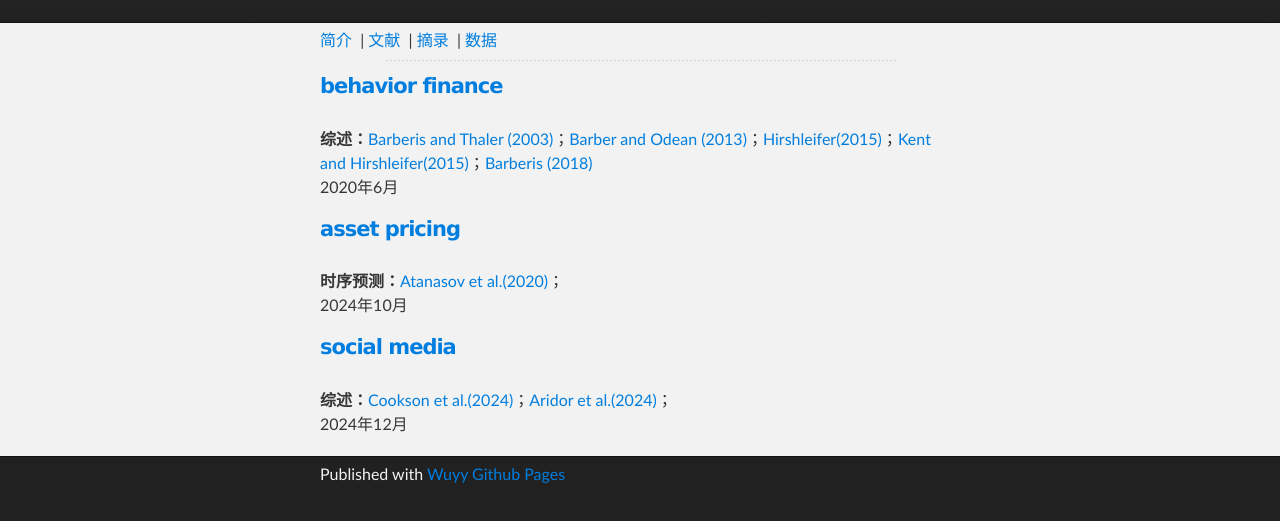
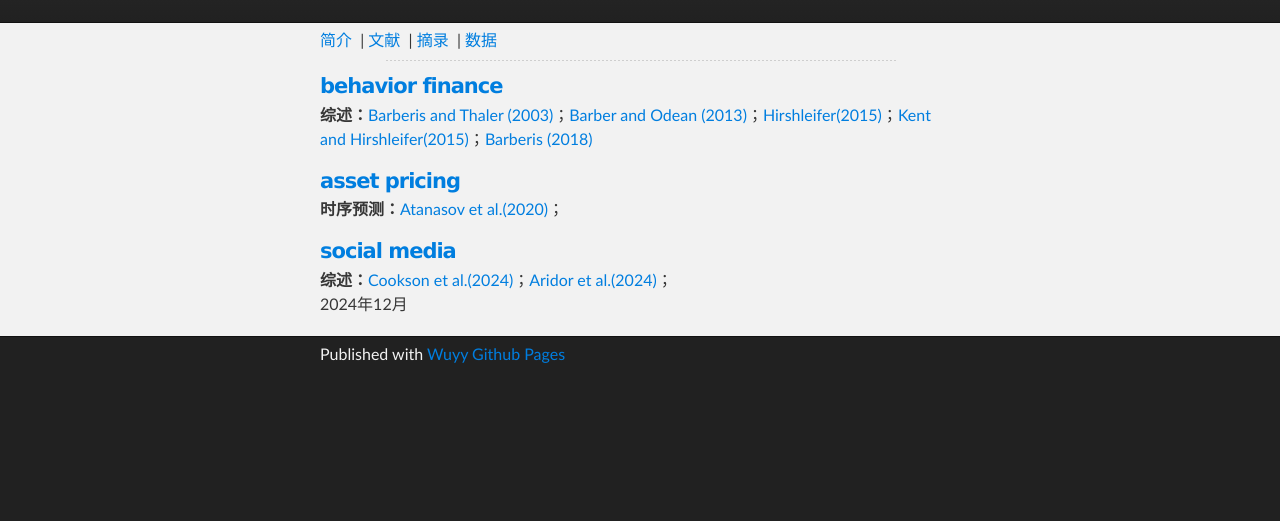
Before and after one commit to lxywyy/lxywyy.github.io, a plain HTML site: page paper.html in a window 1280 px wide. Shown: the part 177-698 px from the top of the page. Drawn offline with Linux system fonts and the light colour scheme.

Commit message:
Update paper.html

```diff
--- a/paper.html
+++ b/paper.html
@@ -67,21 +67,19 @@
 
 
 <h4><a name="article" class="anchor" ><span class="octicon octicon-link" ></span>behavior finance</a></h4>
-<p ><br ><strong>综述：</strong><a href="https://gitee.com/wuyy2007/resouce/raw/master/data/A survey of behavioral finance.pdf">Barberis and Thaler (2003)</a>；<a href="https://gitee.com/wuyy2007/resouce/raw/master/data/behavior of individual investors.pdf">Barber and Odean (2013)</a>；<a href="https://gitee.com/wuyy2007/resouce/raw/master/data/behavioral finance.pdf">Hirshleifer(2015)</a>；<a href="https://gitee.com/wuyy2007/resouce/raw/master/data/Daniel, Hirshleifer - 2015 - Overconfident Investors, Predictable Returns, and Excessive Trading.pdf">Kent and Hirshleifer(2015)</a>；<a href="https://gitee.com/wuyy2007/resouce/raw/master/data/Barberis（2018）.pdf">Barberis (2018)</a>
+<p ><strong>综述：</strong><a href="https://gitee.com/wuyy2007/resouce/raw/master/data/A survey of behavioral finance.pdf">Barberis and Thaler (2003)</a>；<a href="https://gitee.com/wuyy2007/resouce/raw/master/data/behavior of individual investors.pdf">Barber and Odean (2013)</a>；<a href="https://gitee.com/wuyy2007/resouce/raw/master/data/behavioral finance.pdf">Hirshleifer(2015)</a>；<a href="https://gitee.com/wuyy2007/resouce/raw/master/data/Daniel, Hirshleifer - 2015 - Overconfident Investors, Predictable Returns, and Excessive Trading.pdf">Kent and Hirshleifer(2015)</a>；<a href="https://gitee.com/wuyy2007/resouce/raw/master/data/Barberis（2018）.pdf">Barberis (2018)</a>
 
-<br>2020年6月
 </p>
 
 
 
 <h4><a name="article" class="anchor" ><span class="octicon octicon-link" ></span>asset pricing</a></h4>
-<p ><br > <strong>时序预测：</strong><a href="https://github.com/lxywyy/lxywyy.github.io/blob/main/files/jofi.12870.pdf">Atanasov et al.(2020)</a>；
-<br>2024年10月
-</p>
+<p > <strong>时序预测：</strong><a href="https://github.com/lxywyy/lxywyy.github.io/blob/main/files/jofi.12870.pdf">Atanasov et al.(2020)</a>；
+
 
 
 <h4><a name="article" class="anchor" ><span class="octicon octicon-link" ></span>social media</a></h4>
-<p ><br > <strong>综述：</strong><a href="https://github.com/lxywyy/lxywyy.github.io/blob/main/files/Social Media and Finance.pdf">Cookson et al.(2024)</a>；<a href="https://github.com/lxywyy/lxywyy.github.io/blob/main/files/The Economics of Social Media.pdf">Aridor et al.(2024)</a>；
+<p > <strong>综述：</strong><a href="https://github.com/lxywyy/lxywyy.github.io/blob/main/files/Social Media and Finance.pdf">Cookson et al.(2024)</a>；<a href="https://github.com/lxywyy/lxywyy.github.io/blob/main/files/The Economics of Social Media.pdf">Aridor et al.(2024)</a>；
 <br>2024年12月
 </p>
 
```
